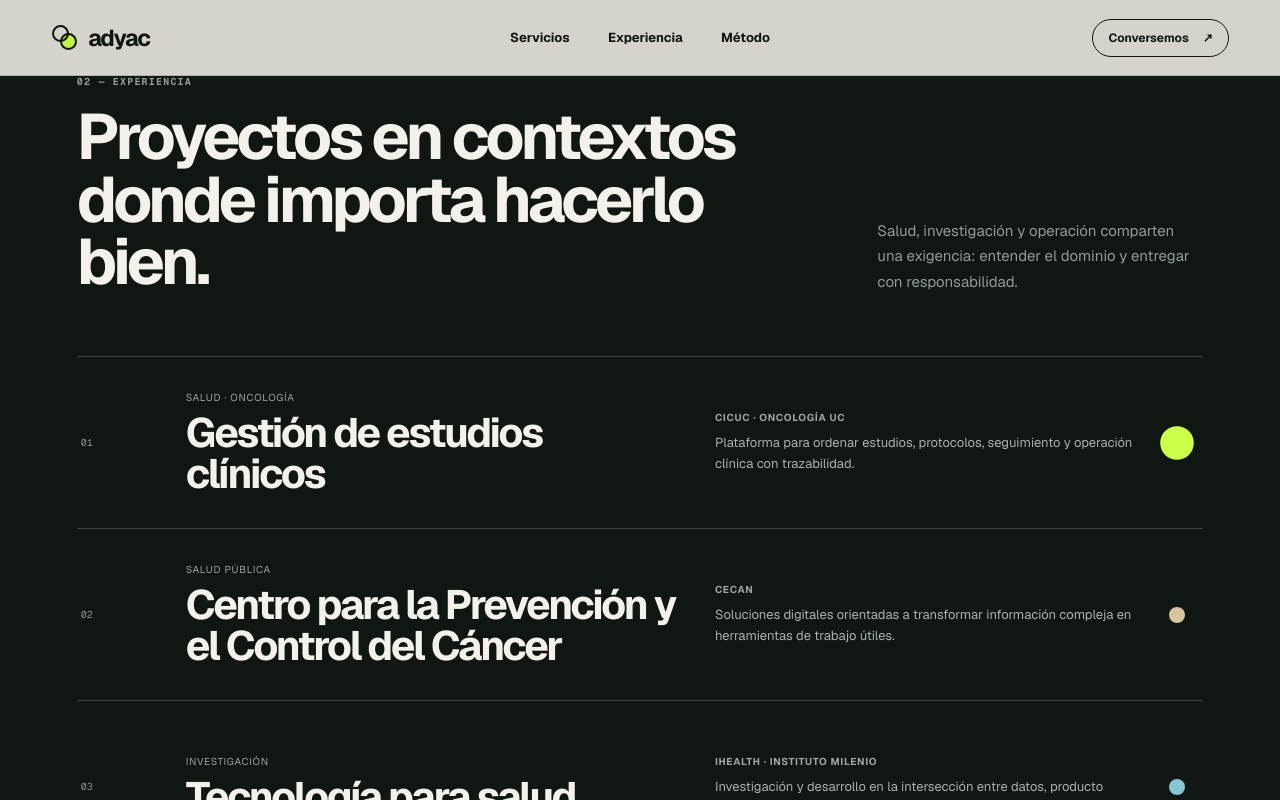
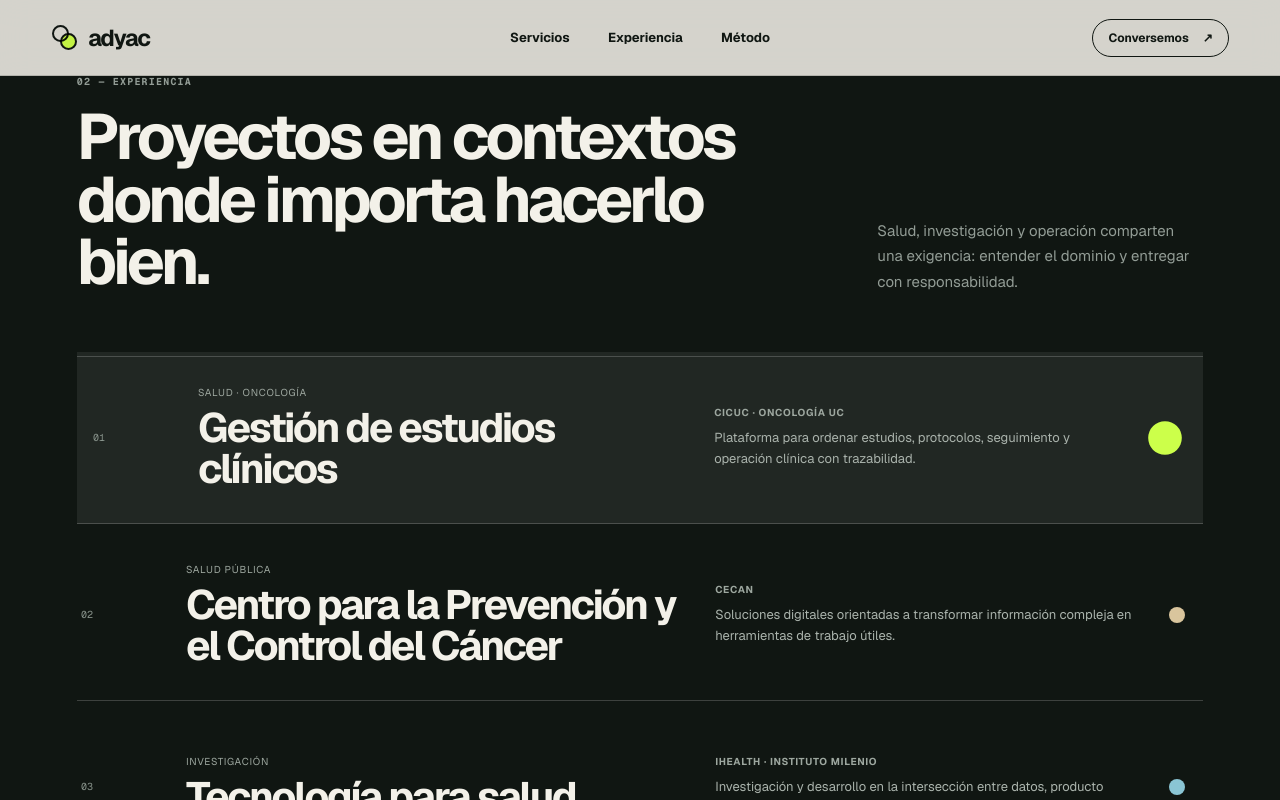
Before and after one commit to anomvlito/adyac-landing-page, a Next.js app: page / in a window 1280 px wide. In both pictures the pointer is over the element 640 px from the left and 2922 px from the top of the page. Shown: the part 2479-3279 px from the top of the page. Built offline with nearby package versions, Linux system fonts and the light colour scheme.

Commit message:
mejora interacciones de landing y flujo de despliegue

```diff
--- a/src/app/globals.css
+++ b/src/app/globals.css
@@ -449,6 +449,16 @@ a {
   min-height: 172px;
   padding: 28px 4px;
   border-bottom: 1px solid rgba(255,255,255,.19);
+  transition: transform 260ms ease, background-color 260ms ease, padding 260ms ease;
+  will-change: transform;
+}
+
+.projectRow:hover {
+  z-index: 1;
+  padding-left: 16px;
+  padding-right: 16px;
+  background: rgba(255,255,255,.075);
+  transform: translateY(-5px);
 }
 
 .projectNumber {
@@ -629,6 +639,8 @@ a {
   margin-bottom: 18px;
   color: var(--ink);
   background: var(--mint);
+  transition: transform 260ms ease, background-color 260ms ease, box-shadow 260ms ease;
+  will-change: transform;
 }
 
 .portrait::before,
@@ -647,8 +659,17 @@ a {
 }
 
 .portrait.rafael {
-  margin-top: 70px;
   background: var(--acid);
+}
+
+.teamGrid article:hover .portrait {
+  transform: translateY(-8px) rotate(-1deg);
+  background: var(--acid);
+  box-shadow: 12px 14px 0 rgba(16, 22, 18, 0.2);
+}
+
+.teamGrid article:hover .portrait.rafael {
+  background: var(--mint);
 }
 
 .portrait span {
```
Also changed, not shown: .agy/skills/adyac-landing-deploy/SKILL.md (added), .agy/skills/adyac-landing-deploy/agents/openai.yaml (added), .claude/skills/adyac-landing-deploy/SKILL.md (added), .claude/skills/adyac-landing-deploy/agents/openai.yaml (added), .codex/skills/adyac-landing-deploy/SKILL.md (added), .codex/skills/adyac-landing-deploy/agents/openai.yaml (added).
